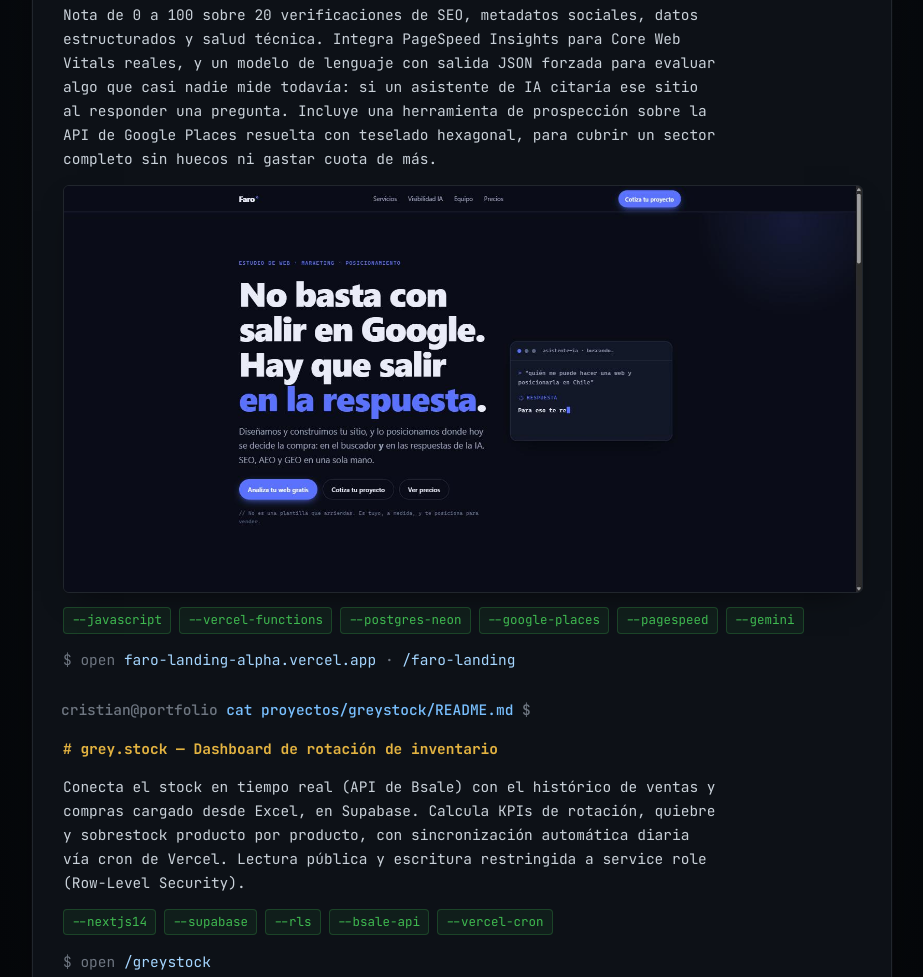
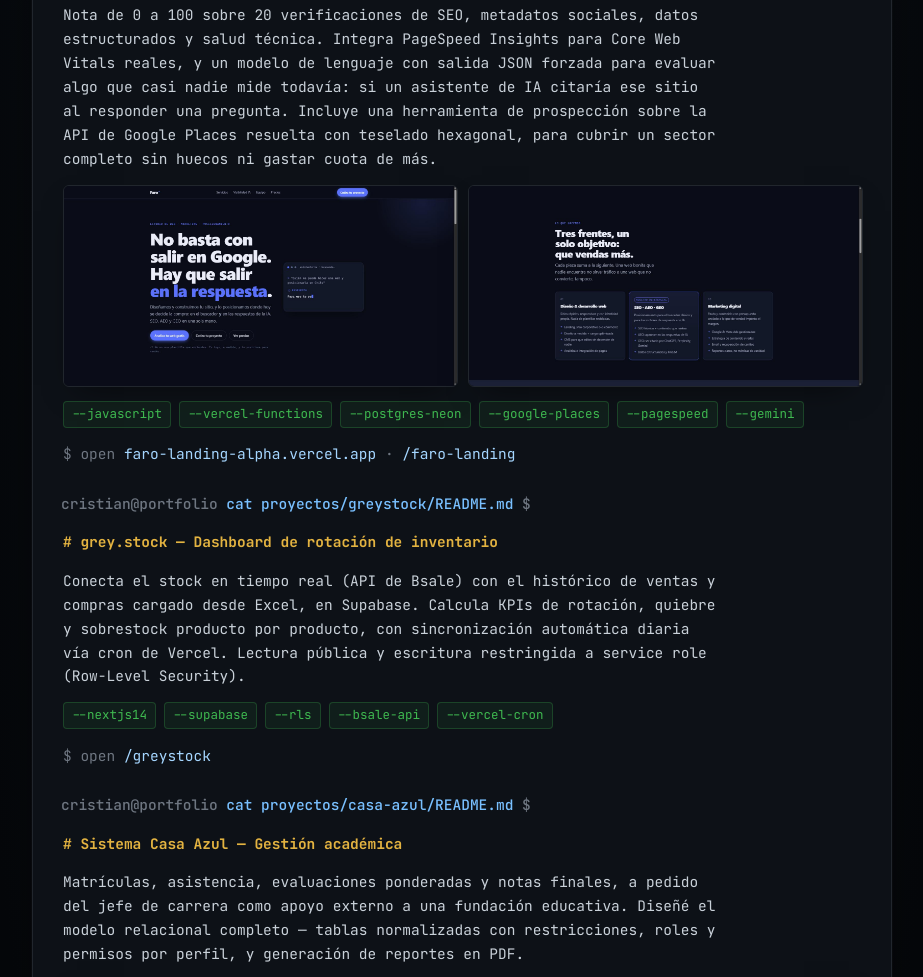
Before and after one commit to Grey-lovelaceK/portfolio, a plain HTML site: page index.html in a window 1280 px wide. Shown: the part 631-1608 px from the top of the page, without its empty margins (178-1101 px from the left). Drawn offline with Linux system fonts and the light colour scheme.

Commit message:
Segunda captura de Faro y capturas clicables hacia el sitio en vivo

```diff
--- a/index.html
+++ b/index.html
@@ -116,14 +116,17 @@
   .project .link-line a:hover { text-decoration: underline; }
   .project .note { color: var(--dim); font-style: italic; }
 
+  .shots { display: flex; flex-wrap: wrap; gap: 10px; margin: 4px 0 14px; }
+  .shots a { flex: 1 1 260px; display: block; }
   .shot {
     display: block;
-    max-width: 100%;
+    width: 100%;
     border-radius: 6px;
     border: 1px solid var(--term-border);
-    margin: 4px 0 14px;
     box-shadow: 0 12px 30px -14px rgba(0,0,0,0.6);
+    transition: border-color .15s, transform .15s;
   }
+  .shots a:hover .shot { border-color: var(--link); transform: translateY(-2px); }
 
   .cursor {
     display: inline-block;
@@ -194,7 +197,10 @@
         Google Places resuelta con teselado hexagonal, para cubrir un sector completo sin huecos ni
         gastar cuota de más.
       </p>
-      <img class="shot" src="assets/faro-landing.jpg" alt="Landing de Faro°, herramienta de auditoría SEO/AEO" loading="lazy">
+      <div class="shots">
+        <a href="https://faro-landing-alpha.vercel.app" target="_blank" rel="noopener"><img class="shot" src="assets/faro-landing.jpg" alt="Landing de Faro°, herramienta de auditoría SEO/AEO" loading="lazy"></a>
+        <a href="https://faro-landing-alpha.vercel.app" target="_blank" rel="noopener"><img class="shot" src="assets/faro-landing-2.jpg" alt="Sección de servicios de Faro°: desarrollo, SEO/AEO/GEO, marketing" loading="lazy"></a>
+      </div>
       <div class="flags">
         <span>--javascript</span><span>--vercel-functions</span><span>--postgres-neon</span>
         <span>--google-places</span><span>--pagespeed</span><span>--gemini</span>
@@ -226,7 +232,9 @@
         como apoyo externo a una fundación educativa. Diseñé el modelo relacional completo — tablas
         normalizadas con restricciones, roles y permisos por perfil, y generación de reportes en PDF.
       </p>
-      <img class="shot" src="assets/casa-azul.jpg" alt="Sistema Casa Azul, gestión académica" loading="lazy">
+      <div class="shots">
+        <a href="https://casa-azul.cl" target="_blank" rel="noopener"><img class="shot" src="assets/casa-azul.jpg" alt="Sistema Casa Azul, gestión académica" loading="lazy"></a>
+      </div>
       <div class="flags">
         <span>--laravel11</span><span>--vue3</span><span>--inertia</span>
         <span>--mysql</span><span>--spatie-permission</span>
@@ -260,7 +268,9 @@
         documentación Swagger/OpenAPI y pruebas con pytest; frontend en React con paneles diferenciados
         por rol y exportación de reportes a Excel.
       </p>
-      <img class="shot" src="assets/asistencia-front.jpg" alt="Login del Sistema de Asistencia (React)" loading="lazy">
+      <div class="shots">
+        <a href="https://front-asistencia.vercel.app" target="_blank" rel="noopener"><img class="shot" src="assets/asistencia-front.jpg" alt="Login del Sistema de Asistencia (React)" loading="lazy"></a>
+      </div>
       <div class="flags">
         <span>--django-rest</span><span>--postgresql</span><span>--jwt</span>
         <span>--swagger</span><span>--pytest</span><span>--react18</span>
```
Also changed, not shown: assets/faro-landing-2.jpg (added).
